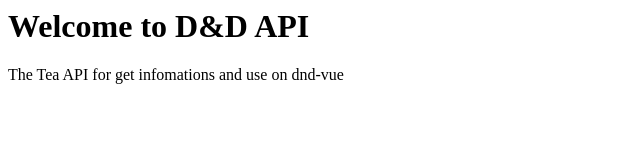
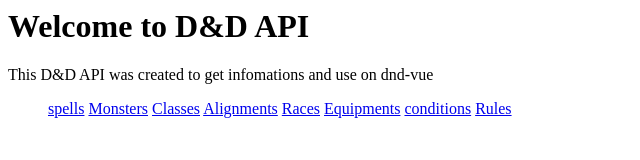
Before and after one commit to alexgsalg/dnd-api, a website: page index.html in a window 1280 px wide. Shown: the whole page, without its empty margins (0-640 px from the left). Drawn offline with Linux system fonts and the light colour scheme.

Commit message:
index and por changes

```diff
--- a/index.html
+++ b/index.html
@@ -1,2 +1,13 @@
 <h1>Welcome to D&D API</h1>
-<p>The Tea API for get infomations and use on dnd-vue</p>
+<p>This D&D API was created to get infomations and use on dnd-vue</p>
+
+<menu>
+  <a href="/spells">spells</a>
+  <a href="/monsters">Monsters</a>
+  <a href="/classes">Classes</a>
+  <a href="/alignments">Alignments</a>
+  <a href="/races">Races</a>
+  <a href="/equipments">Equipments</a>
+  <a href="/conditions">conditions</a>
+  <a href="/rules">Rules</a>
+</menu>
```
Also changed, not shown: app.js (+5 -5 lines).
